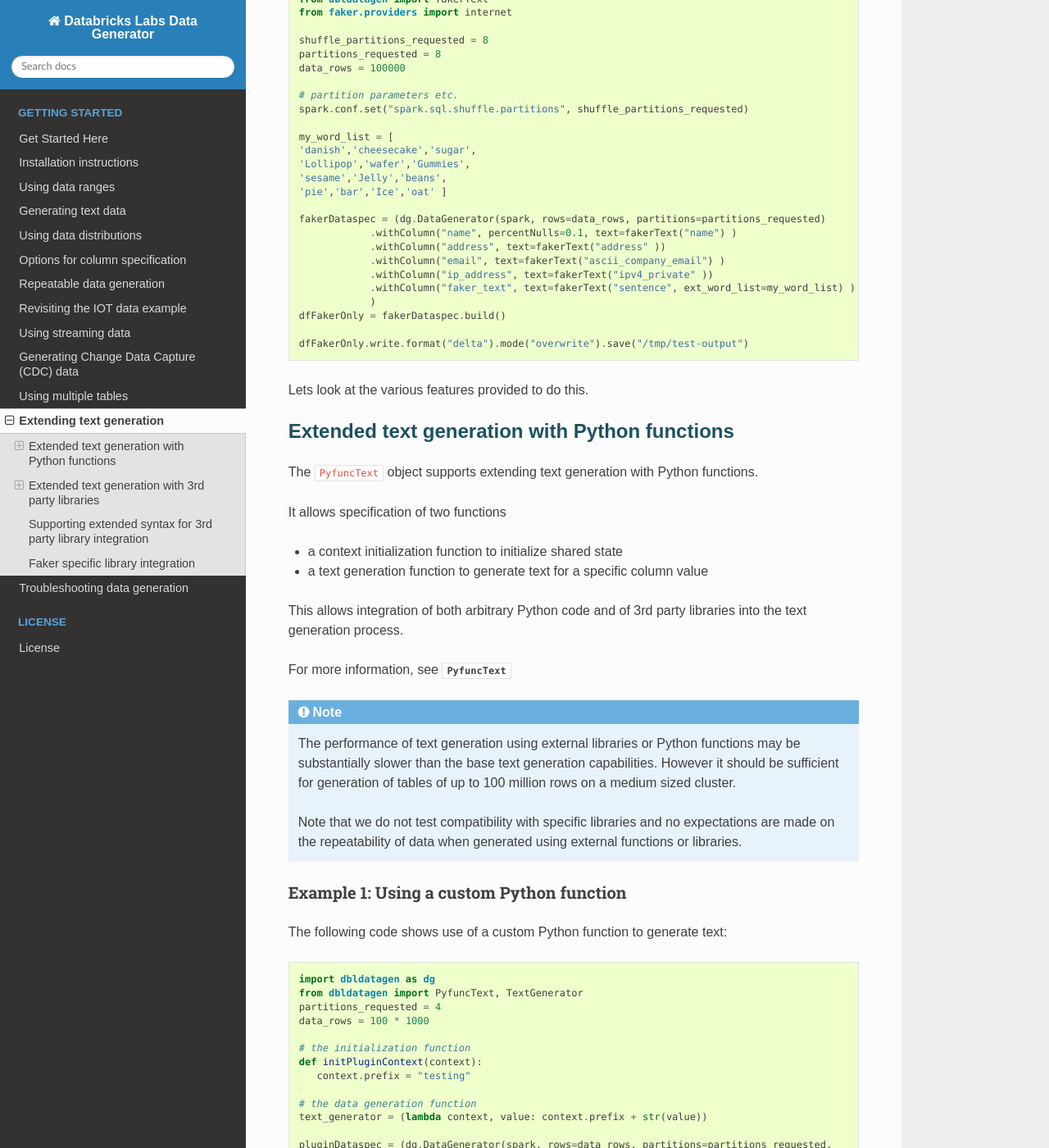
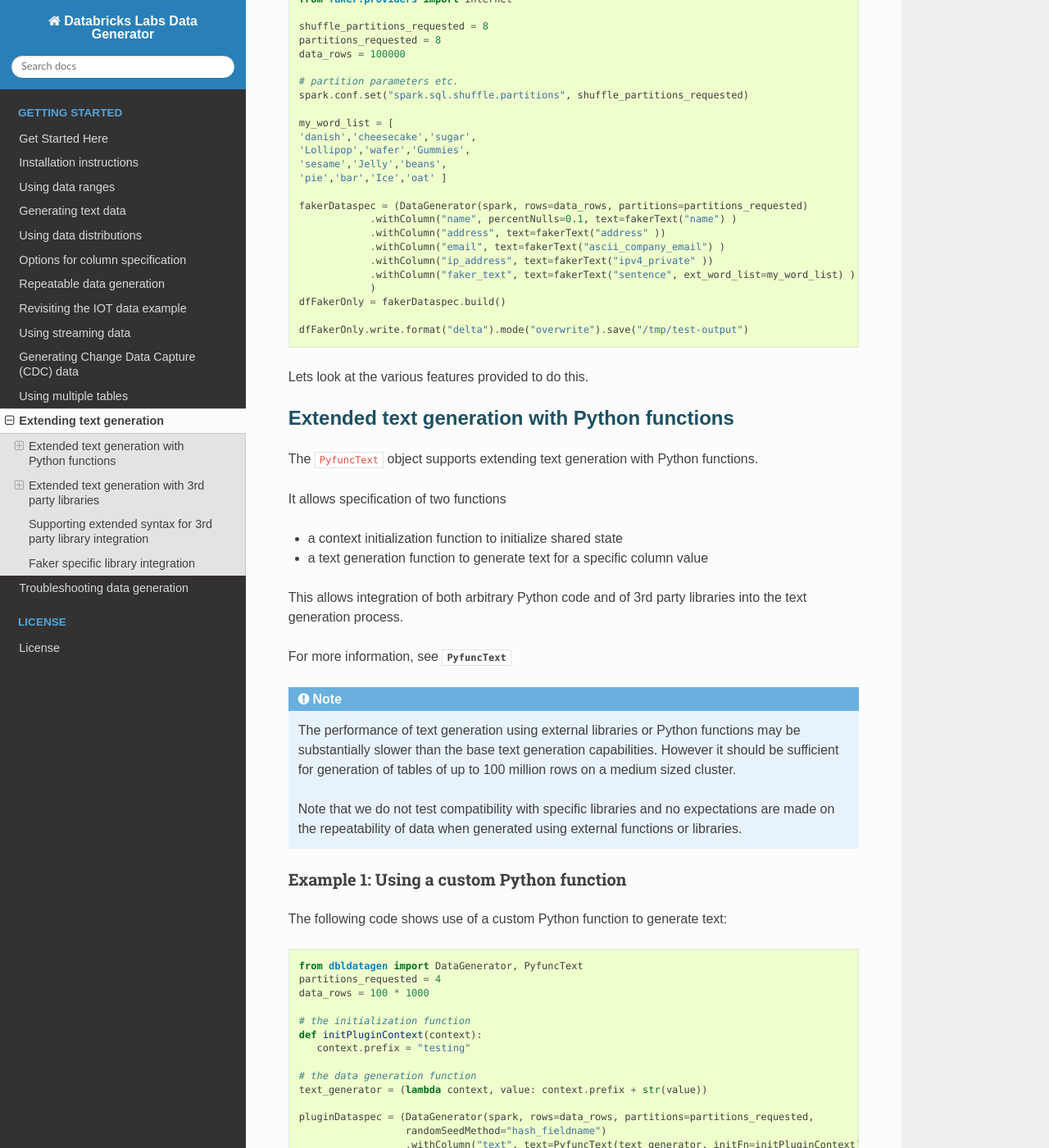
Before and after one commit to databrickslabs/dbldatagen, a Sphinx documentation site: the page built from docs/source/extending_text_generation.rst, in a window 1280 px wide and 1400 px high, scrolled down 411 px. Shown: the whole window at 82% size. Built offline with Sphinx 7.4.7 and the Read the Docs theme 2.0.0, drawn with Linux system fonts in a browser that asks for light colours; pages that are not in the unit, such as notebooks, are missing from menus; some of the changed text lies outside the part shown.

Commit message:
updates to docs,etc

```diff
--- a/docs/source/extending_text_generation.rst
+++ b/docs/source/extending_text_generation.rst
@@ -16,8 +16,7 @@ extended syntax.
 
 .. code-block:: python
 
-   import dbldatagen as dg
-   from dbldatagen import fakerText
+   from dbldatagen import DataGenerator, fakerText
    from faker.providers import internet
 
    shuffle_partitions_requested = 8
@@ -33,7 +32,7 @@ extended syntax.
    'sesame','Jelly','beans',
    'pie','bar','Ice','oat' ]
 
-   fakerDataspec = (dg.DataGenerator(spark, rows=data_rows, partitions=partitions_requested)
+   fakerDataspec = (DataGenerator(spark, rows=data_rows, partitions=partitions_requested)
                .withColumn("name", percentNulls=0.1, text=fakerText("name") )
                .withColumn("address", text=fakerText("address" ))
                .withColumn("email", text=fakerText("ascii_company_email") )
@@ -78,8 +77,7 @@ The following code shows use of a custom Python function to generate text:
 
 .. code-block:: python
 
-   import dbldatagen as dg
-   from dbldatagen import PyfuncText, TextGenerator
+   from dbldatagen import DataGenerator, PyfuncText
    partitions_requested = 4
    data_rows = 100 * 1000
 
@@ -90,7 +88,7 @@ The following code shows use of a custom Python function to generate text:
    # the data generation function
    text_generator = (lambda context, value: context.prefix + str(value))
 
-   pluginDataspec = (dg.DataGenerator(spark, rows=data_rows, partitions=partitions_requested,
+   pluginDataspec = (DataGenerator(spark, rows=data_rows, partitions=partitions_requested,
                      randomSeedMethod="hash_fieldname")
                      .withColumn("text", text=PyfuncText(text_generator, initFn=initPluginContext))
                     )
@@ -138,8 +136,7 @@ IP addresses and credit card numbers.
 
 .. code-block:: python
 
-   import dbldatagen as dg
-   from dbldatagen import PyfuncText, TextGenerator
+   from dbldatagen import DataGenerator, PyfuncText
    from faker import Faker
    from faker.providers import internet
 
@@ -158,7 +155,7 @@ IP addresses and credit card numbers.
    address_generator = (lambda context, v : context.faker.address())
    email_generator = (lambda context, v : context.faker.ascii_company_email())
 
-   fakerDataspec = (dg.DataGenerator(spark, rows=data_rows, partitions=partitions_requested)
+   fakerDataspec = (DataGenerator(spark, rows=data_rows, partitions=partitions_requested)
                .withColumn("name",
                            percentNulls=0.1,
                            text=PyfuncText(name_generator , initFn=initFaker))
@@ -246,8 +243,7 @@ interspersed with use of the default faker text factory.
 
 .. code-block:: python
 
-   import dbldatagen as dg
-   from dbldatagen import FakerTextFactory
+   from dbldatagen import FakerTextFactory, DataGenerator
    from faker.providers import internet
 
    shuffle_partitions_requested = 8
@@ -266,7 +262,7 @@ interspersed with use of the default faker text factory.
    'sesame','Jelly','beans',
    'pie','bar','Ice','oat' ]
 
-   fakerDataspec = (dg.DataGenerator(spark, rows=data_rows, partitions=partitions_requested)
+   fakerDataspec = (DataGenerator(spark, rows=data_rows, partitions=partitions_requested)
                .withColumn("italian_name", percentNulls=0.1, text=FakerTextIT("name") )
                .withColumn("name", percentNulls=0.1, text=fakerText("name") )  # uses default
                .withColumn("address", text=FakerTextIT("address" ))
```
Also changed, not shown: 1 other file.
